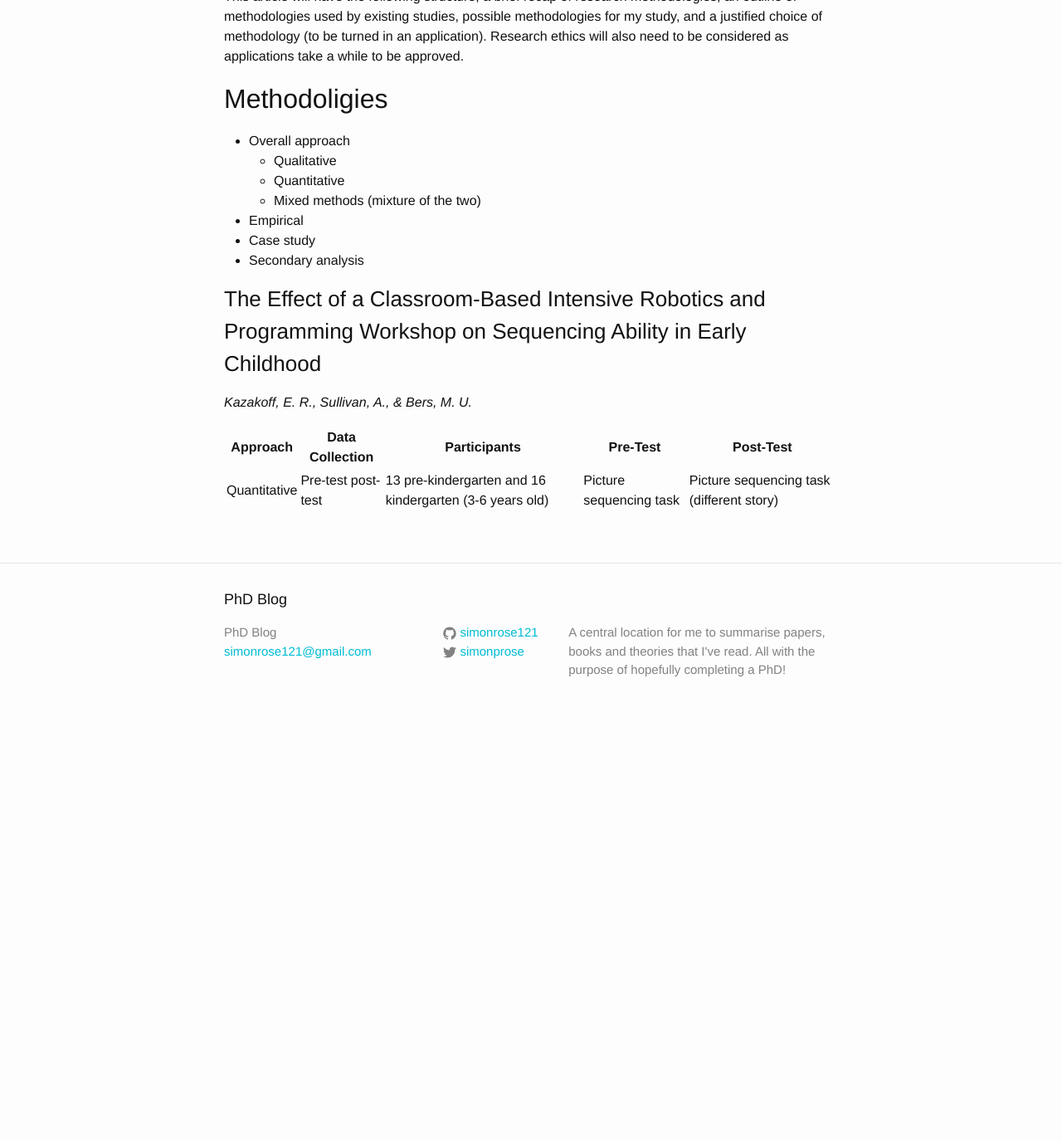
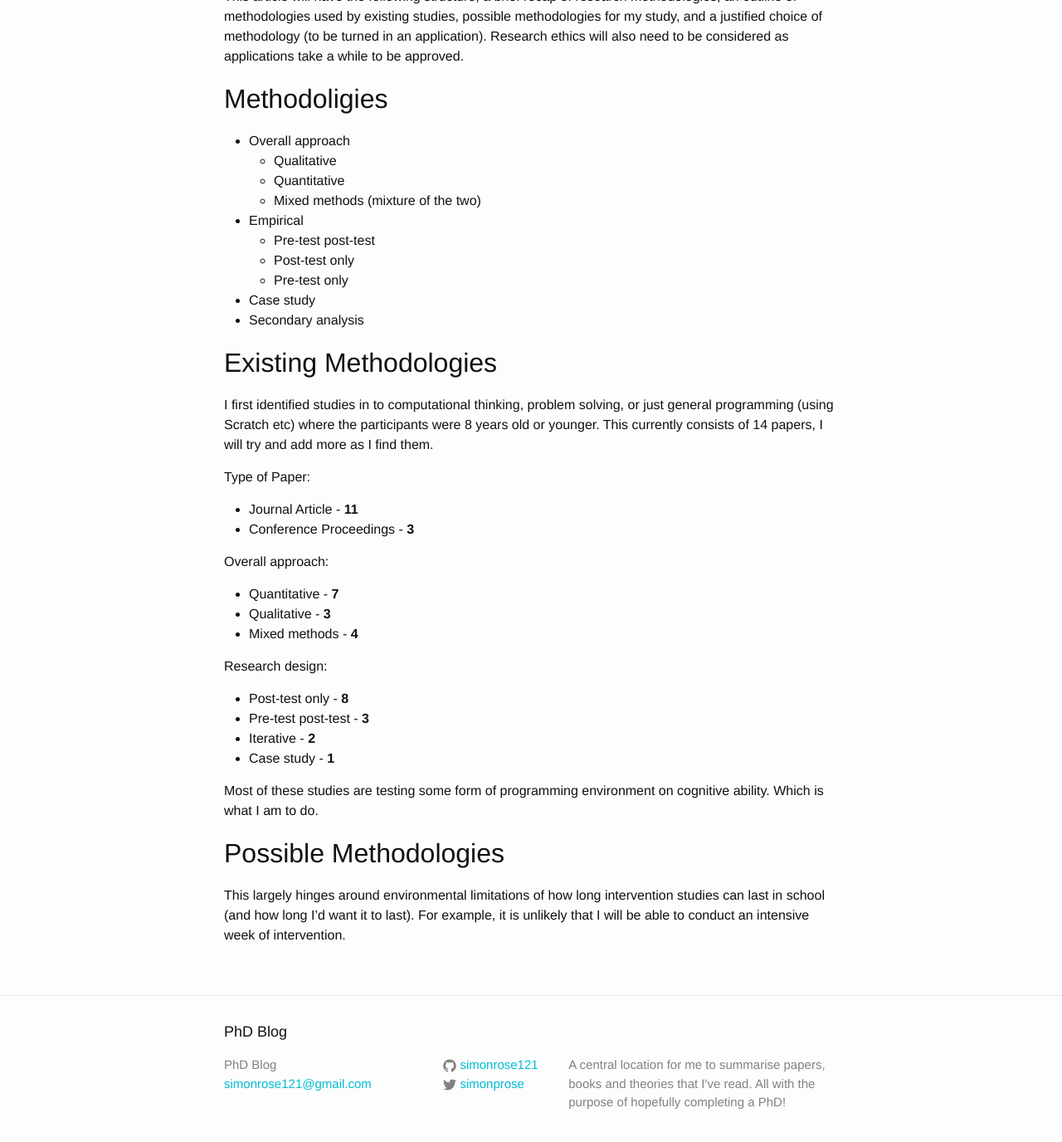
Before and after one commit to simonrose121/phd, a Jekyll site: the page built from _posts/2016-12-13-preliminary-study.md, in a window 1280 px wide and 1400 px high, scrolled down 298 px. Shown: the top 1376 px of the window at 83% size. Built offline with Jekyll 4.4.1, drawn with Linux system fonts in a browser that asks for light colours; before the commit the page ends 1177 px from its top, so only the background shows below that.

Commit message:
Analysis of existing papers

```diff
--- a/_posts/2016-12-13-preliminary-study.md
+++ b/_posts/2016-12-13-preliminary-study.md
@@ -1,7 +1,7 @@
 ---
 layout: post
 title:  "Planning a Preliminary Study"
-date:   2016-12-13 11:41:00 +0100
+date:  2016-12-13 11:41:00 +0100
 categories: planning
 ---
 
@@ -15,12 +15,33 @@ This article will have the following structure; a brief recap of research method
 	- Quantitative
 	- Mixed methods (mixture of the two)
 - Empirical
+	- Pre-test post-test
+	- Post-test only
+	- Pre-test only
 - Case study
 - Secondary analysis
 
-### The Effect of a Classroom-Based Intensive Robotics and Programming Workshop on Sequencing Ability in Early Childhood
-*Kazakoff, E. R., Sullivan, A., & Bers, M. U.*
+## Existing Methodologies
 
-Approach|Data Collection|Participants|Pre-Test|Post-Test
---- | --- | --- | --- | ---
-Quantitative|Pre-test post-test|13 pre-kindergarten and 16 kindergarten (3-6 years old)|Picture sequencing task|Picture sequencing task (different story)
+I first identified studies in to computational thinking, problem solving, or just general programming (using Scratch etc) where the participants were 8 years old or younger. This currently consists of 14 papers, I will try and add more as I find them.
+
+Type of Paper:
+- Journal Article - **11**
+- Conference Proceedings - **3**
+
+Overall approach:
+- Quantitative - **7**
+- Qualitative - **3**
+- Mixed methods - **4**
+
+Research design:
+- Post-test only - **8**
+- Pre-test post-test - **3**
+- Iterative - **2**
+- Case study - **1**
+
+Most of these studies are testing some form of programming environment on cognitive ability. Which is what I am to do.
+
+## Possible Methodologies
+
+This largely hinges around environmental limitations of how long intervention studies can last in school (and how long I'd want it to last). For example, it is unlikely that I will be able to conduct an intensive week of intervention.
```
